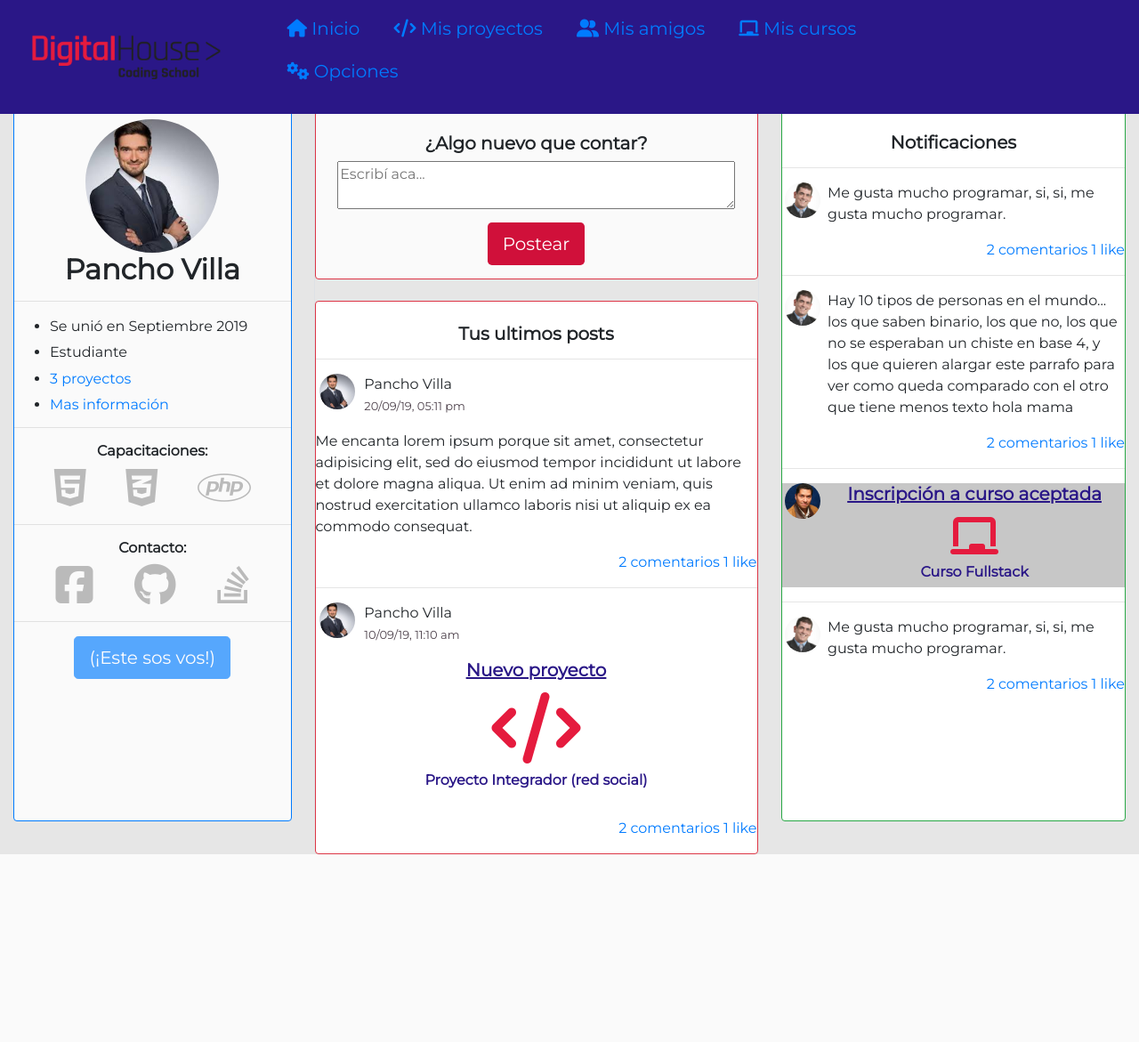
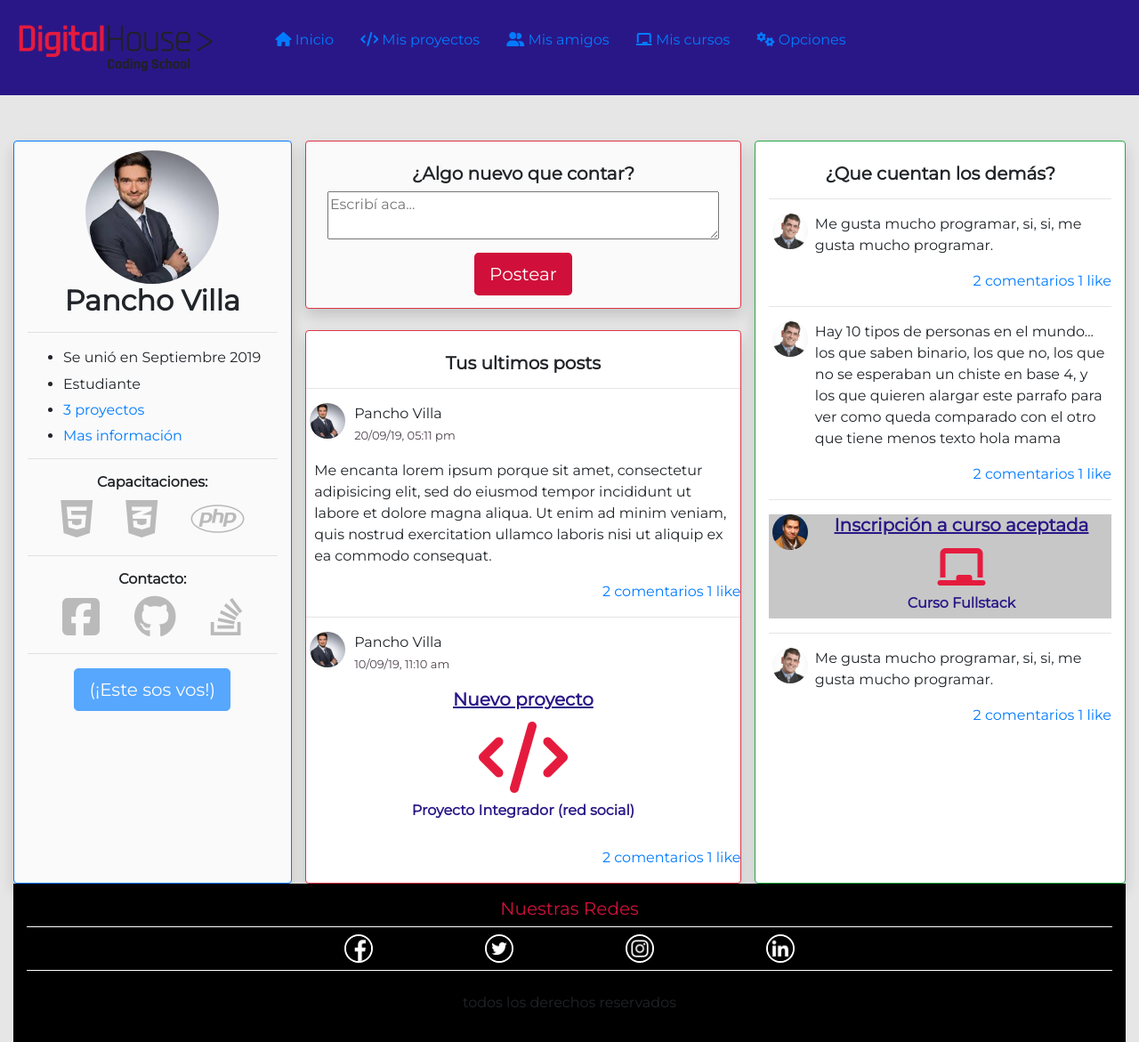
Before and after one commit to AquilanteJP/Proyecto-Integrador-DH, a PHP site: page /profile.html in a window 1280 px wide. Shown: the whole page at 89% size. Before the commit the page ends 960 px from the top, so only its background shows below. Run offline with PHP 8.4, Linux system fonts and the light colour scheme; some libraries are stand-ins or nearby versions.

Commit message:
Perfil terminado!

```diff
--- a/Proyecto/css/profile.css
+++ b/Proyecto/css/profile.css
@@ -46,16 +46,16 @@ header{
 }
 
 .-contenido{
-  margin:1% auto;
   position:absolute;
   top:110px;
   background-color: #e6e6e6;
+  display:flex;
+  margin:0 auto;
 }
 
 .-profile{
   background-color: #fafafa;
   overflow:hidden;
-  width:25%;
   box-sizing: border-box;
 }
 
@@ -112,9 +112,6 @@ header{
   color:#F48024;
 }
 
-.-nombre{
-}
-
 .-contacto{
   display:flex;
   justify-content: space-evenly;
@@ -123,18 +120,6 @@ header{
 .-botonAmigo{
   display:block;
   margin:5% auto;
-
-}
-
-.-posts{
-  height:100vh;
-  width:40%;
-  margin:0 2%;
-  box-sizing:border-box;
-}
-
-.-border-primary{
-  border:1px solid #D0103A;
 }
 
 .-textPost{
@@ -152,6 +137,11 @@ header{
   display:block;
   margin:3% auto;
   background-color:#D0103A;
+}
+
+.-postContenido{
+  display:inline-block;
+  padding:0 2%;
 }
 
 .-misPosts{
@@ -208,7 +198,6 @@ header{
 }
 
 .-notificaciones{
-  width:31%;
   background-color:#ffffff;
   box-sizing:border-box;
 }
--- a/Proyecto/profile.html
+++ b/Proyecto/profile.html
@@ -7,37 +7,38 @@
     <link rel="stylesheet" href="https://stackpath.bootstrapcdn.com/bootstrap/4.3.1/css/bootstrap.min.css">
     <link rel="stylesheet" href="css/master.css">
     <script src="https://kit.fontawesome.com/64db3b546b.js"></script>
+    <meta content="width=device-width, initial-scale=1" name="viewport"/>
   </head>
   <body>
     <div class="container-fluid m-0 p-0 d-flex flex-row flex-wrap -all">
       <header>
-          <nav class="navbar navbar-expand-lg navbar-dark -navbar">
+          <nav class="navbar navbar-expand-sm navbar-dark row -navbar">
             <div class="-logocontainer">
               <img src="img/logo-DH.png" alt="logo" class="dh2">
             </div>
             <div class="-linkscontainer">
               <ul class="-links">
-                <li class="-link">
-                  <button type="button" class="btn btn-lg btn-link" name="button"><i class="fas fa-home"></i> Inicio</button>
+                <li class="nav-item -link">
+                  <button type="button" class="btn btn-link" name="button"><i class="fas fa-home"></i> Inicio</button>
                 </li>
                 <li class="nav-item -link">
-                  <button type="button" class="btn btn-lg btn-link" name="button"><i class="fas fa-code"></i> Mis proyectos</button>
+                  <button type="button" class="btn btn-link" name="button"><i class="fas fa-code"></i> Mis proyectos</button>
                 </li>
                 <li class="nav-item -link">
-                   <button type="button" class="btn btn-lg btn-link" name="button"><i class="fas fa-user-friends"></i> Mis amigos</button>
+                   <button type="button" class="btn btn-link" name="button"><i class="fas fa-user-friends"></i> Mis amigos</button>
                 </li>
                 <li class="nav-item -link">
-                   <button type="button" class="btn btn-lg btn-link" name="button"><i class="fas fa-chalkboard"></i> Mis cursos</button>
+                   <button type="button" class="btn btn-link" name="button"><i class="fas fa-chalkboard"></i> Mis cursos</button>
                 </li>
                 <li class="nav-item -link">
-                   <button type="button" class="btn btn-lg btn-link" name="button"><i class="fas fa-cogs"></i> Opciones</button>
+                   <button type="button" class="btn btn-link" name="button"><i class="fas fa-cogs"></i> Opciones</button>
                 </li>
               </ul>
             </div>
           </nav>
       </header>
-      <div class="row container-fluid -contenido">
-        <div class="border border-primary rounded -profile">
+      <div class="container-fluid row -contenido">
+        <div class="border border-primary rounded col-12 col-md-3 mt-5 shadow -profile">
           <img src="img/profilepic.jpg" alt="fotoperfil" class="-profilePic">
           <h2 class="text-center font-weight-bold -nombre ">Pancho Villa</h2>
           <hr>
@@ -64,8 +65,9 @@
           <hr>
           <button type="button" class="btn btn-lg btn-primary -botonAmigo" disabled name="button">(¡Este sos vos!)</button>
         </div>
-        <div class="border rounded -posts">
-         <div class="-enterPost border border-danger rounded">
+        <br>
+        <div class="col-12 col-md-5 mt-5 -posts">
+         <div class="-enterPost shadow border border-danger rounded">
            <br>
            <h5 class="text-center font-weight-bold">¿Algo nuevo que contar?</h5>
            <form action="" method="post">
@@ -74,7 +76,7 @@
            </form>
          </div>
          <br>
-         <div class="-misPosts border border-danger rounded">
+         <div class="-misPosts shadow border border-danger rounded">
            <br>
            <h5 class="text-center font-weight-bold">Tus ultimos posts</h5>
            <hr>
@@ -106,7 +108,7 @@
                 </div>
                </div>
                <i></i>
-               <div class="-postContenido">
+               <div>
                 <h6 class="-newProject">Nuevo proyecto</h6>
                 <i class="fas fa-code fa-5x -projectIcon"></i>
                 <br>
@@ -120,9 +122,9 @@
            </section>
          </div>
         </div>
-        <div class="-notificaciones border border-success rounded">
+        <div class="-notificaciones border border-success col-12 col-md-4 mt-5 shadow rounded">
           <br>
-          <h5 class="text-center font-weight-bold">Notificaciones</h5>
+          <h5 class="text-center font-weight-bold">¿Que cuentan los demás?</h5>
           <hr>
           <article class="">
             <div class="-notificacion">
@@ -180,6 +182,18 @@
             </div>
           </article>
         </div>
+        <br>
+        <footer class="col-12 -footer">
+          <h5 class="subTitulo">Nuestras Redes</h5>
+          <div class="redes pt-2 pb-2">
+            <i><img class="icons" src="img/icons/logoFacebook.png" alt=""></i>
+            <i><img class="icons" src="img/icons/logoTwitter.png" alt=""></i>
+            <i><img class="icons" src="img/icons/logoInstagram.png" alt=""></i>
+            <i><img class="icons" src="img/icons/logoLinkedin.png" alt=""></i>
+          </div>
+          <br>
+          <p>todos los derechos reservados</p>
+        </footer>
       </div>
     </div>
   </body>
```
